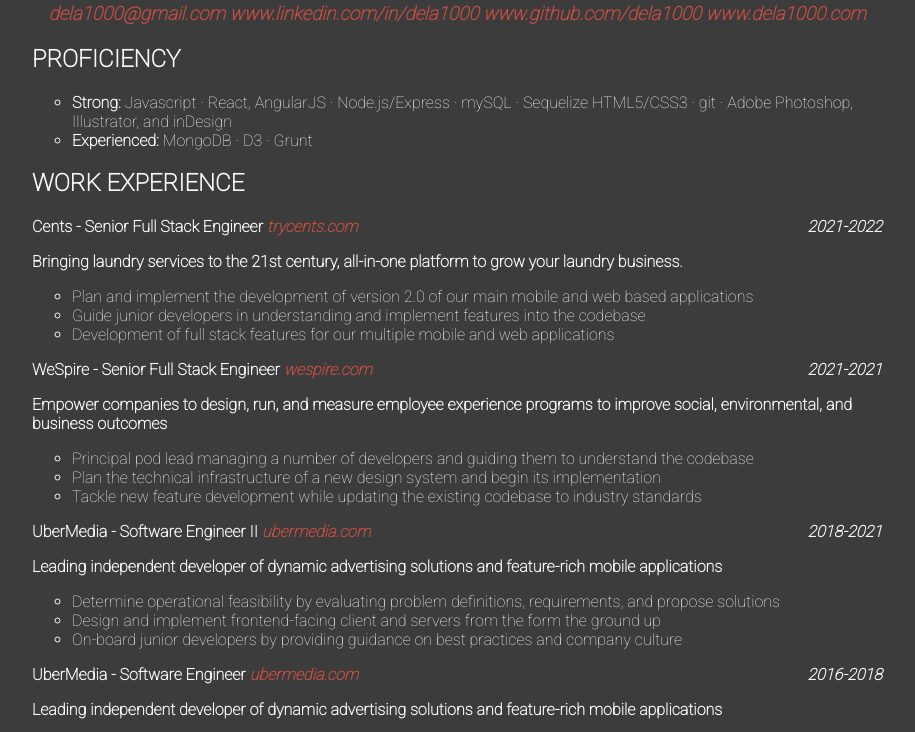
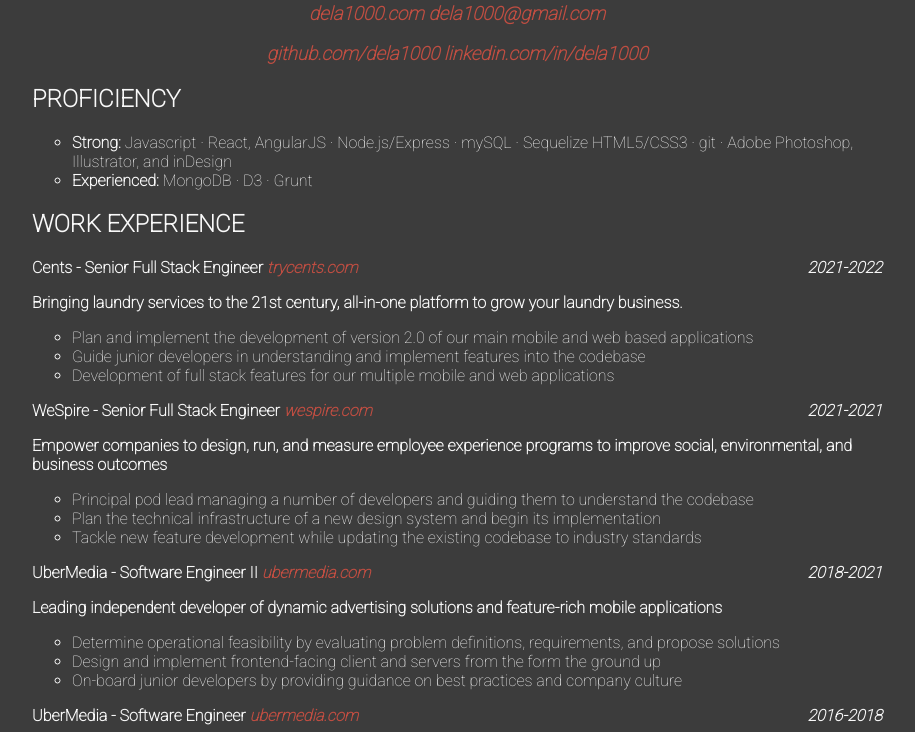
Before and after one commit to dela1000/dela1000.github.io, a website: page index.html in a window 1280 px wide. Shown: the part 164-896 px from the top of the page, without its empty margins (183-1098 px from the left). Drawn offline with nearby package versions, Linux system fonts and the light colour scheme; some packages are replaced by stand-ins of ours.

Commit message:
update contact section

```diff
--- a/index.html
+++ b/index.html
@@ -4,7 +4,7 @@
   <meta charset="utf-8">
   <meta name="viewport" content="width=device-width, initial-scale=1">
   <link rel="stylesheet" type="text/css" href="stylesheet.css">
-  <title>Daniel De La Rosa</title>
+  <title>Daniel De La Rosa - Senior Full Stack Engineer</title>
 </head>
 
 <body>
@@ -19,15 +19,21 @@
     <div id="header">
       <!-- <img class="floatRight" src="/assets/dd.png"> -->
       <p id="name">Daniel De La Rosa</p>
-      <p id="title">Software Engineer</p>
+      <p id="title">Senior Full Stack Engineer</p>
     </div>
     <div id="links">
-      <h3>
-        <a class="brickRed" target="_blank" href="mailto:dela1000@gmail.com">dela1000@gmail.com</a>
-        <a class="brickRed" target="_blank" href="https://www.linkedin.com/in/dela1000">www.linkedin.com/in/dela1000</a>
-        <a class="brickRed" target="_blank" href="https://github.com/dela1000">www.github.com/dela1000</a>
-        <a class="brickRed" target="_blank" href="https://dela1000.com">www.dela1000.com</a>
-      </h3>
+      <div>
+        <h3>
+          <a class="brickRed" target="_blank" href="https://dela1000.com">dela1000.com</a>
+          <a class="brickRed" target="_blank" href="mailto:dela1000@gmail.com">dela1000@gmail.com</a>
+        </h3>
+      </div>
+      <div>
+        <h3>
+          <a class="brickRed" target="_blank" href="https://github.com/dela1000">github.com/dela1000</a>
+          <a class="brickRed" target="_blank" href="https://www.linkedin.com/in/dela1000">linkedin.com/in/dela1000</a>
+        </h3>
+      </div>
     </div>
       <div ng-view></div>
     </div>
```
